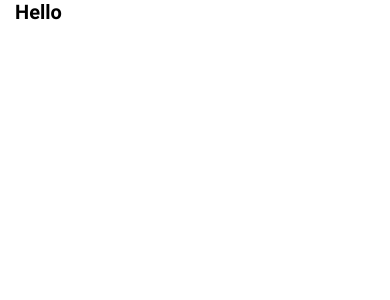
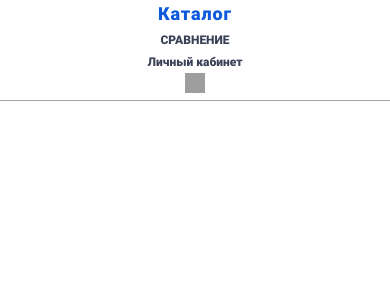
Before and after one commit to borisweb2020/comparing-app, a Vue app: page / in a window 390 px wide. Shown: the top 300 px of the page. Built offline with nearby package versions, Linux system fonts and the light colour scheme; grey boxes are pictures that could not be loaded.

Commit message:
Complete the header section work

```diff
--- a/src/App.vue
+++ b/src/App.vue
@@ -1,14 +1,16 @@
 <template>
-  <div class="container">
-    <h1 class="title">Hello</h1>
-  </div>
+  <header-app></header-app>
 </template>
 
 <script lang="ts">
   import { defineComponent } from 'vue';
+  import HeaderApp from '@/components/HeaderApp.vue';
 
   export default defineComponent({
-    name: 'App'
+    name: 'App',
+    components: {
+      HeaderApp
+    },
   });
 
 </script>
@@ -16,7 +18,7 @@
 <style lang="scss">
   .container{
     width: 100%;
-    max-width: 1430px;
+    max-width: 1140px;
     padding: 0 15px;
     margin: 0 auto;
   }
--- /dev/null
+++ b/src/components/HeaderApp.vue
@@ -0,0 +1,34 @@
+<template>
+	<header class="header">
+		<div class="container">
+			<div class="header__inner">
+				<a class="header__link" href="#">Каталог</a>
+				<nav class="header__nav">
+					<h3 class="header__nav-title">Сравнение</h3>
+					<ul class="header__nav-menu">
+						<li class="header__nav-item">
+							<a class="header__nav-link" href="#">Личный кабинет</a>
+						</li>
+						<li class="header__nav-item">
+							<a class="header__nav-user" href="#">
+								<img class="header__nav-icon" src="../assets/images/user.svg" alt="icon">
+							</a>
+						</li>
+					</ul>
+				</nav>
+			</div>
+		</div>
+	</header>
+</template>
+
+<script lang="ts">
+	import { defineComponent } from 'vue';
+
+	export default defineComponent ({
+		name: 'HeaderApp'
+	});
+</script>
+
+<style lang="scss" scoped>
+
+</style>
--- /dev/null
+++ b/src/styles/_header.scss
@@ -0,0 +1,84 @@
+.header{
+	font-weight: 900;
+	font-size: 1.2rem;
+	border-bottom: 1px solid #a6a5a9;
+
+	&__inner{
+		height: 100px;
+		display: flex;
+		justify-content: space-between;
+		align-items: center;
+	}
+
+	&__link{
+		display: inline-block;
+		font-size: 1.8rem;
+		letter-spacing: .9px;
+		color: $blue;
+	}
+
+	&__nav{
+		display: flex;
+		align-items: center;
+	}
+
+	&__nav-title{
+		text-transform: uppercase;
+		margin-right: 48px;
+		font-size: 1.2rem;
+		font-weight: 900;
+	}
+
+	&__nav-menu{
+		display: flex;
+		align-items: center;
+	}
+
+	&__nav-item{
+		display: inline-block;
+		& + .header__nav-item{
+			margin-left: 20px;
+		}
+	}
+
+	&__nav-user{
+		display: inline-block;
+		width: 20px;
+		height: 20px;
+	}
+
+	&__nav-icon{
+		width: 100%;
+		height: 100%;
+	}
+}
+
+@media(max-width: 425.98px){
+	.header{
+
+		&__inner{
+			flex-direction: column;
+			justify-content: space-around;
+		}
+
+		&__nav{
+			flex-direction: column;
+		}
+
+		&__nav-title{
+			margin-right: 0;
+			margin-bottom: 10px;
+		}
+
+		&__nav-menu{
+			flex-direction: column;
+		}
+
+		&__nav-item{
+			& +.header__nav-item{
+				margin-left: 0;
+				margin-top: 5px;
+			}
+		}
+	}
+}
--- a/src/styles/_var.scss
+++ b/src/styles/_var.scss
@@ -1,2 +1 @@
-$black: #222;
-$red: #ff0036;
+$blue: #0d5adc;
--- a/src/styles/style.scss
+++ b/src/styles/style.scss
@@ -15,6 +15,8 @@ body{
 	-webkit-font-smoothing: antialiased;
 	font-family: Roboto, sans-serif;
 	margin: 0;
+	color: #3b4157;
+	line-height: 1;
 
 	min-width: 320px;
 	overflow-x: hidden;
@@ -72,3 +74,5 @@ ul{
 	padding: 0;
 	list-style-type: none;
 }
+
+@import 'header.scss';
```
